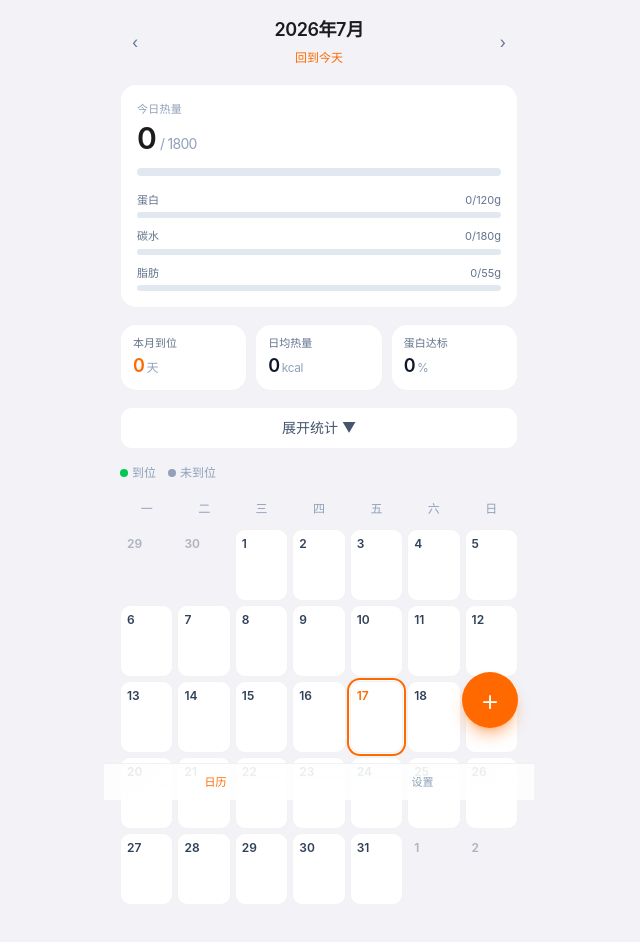
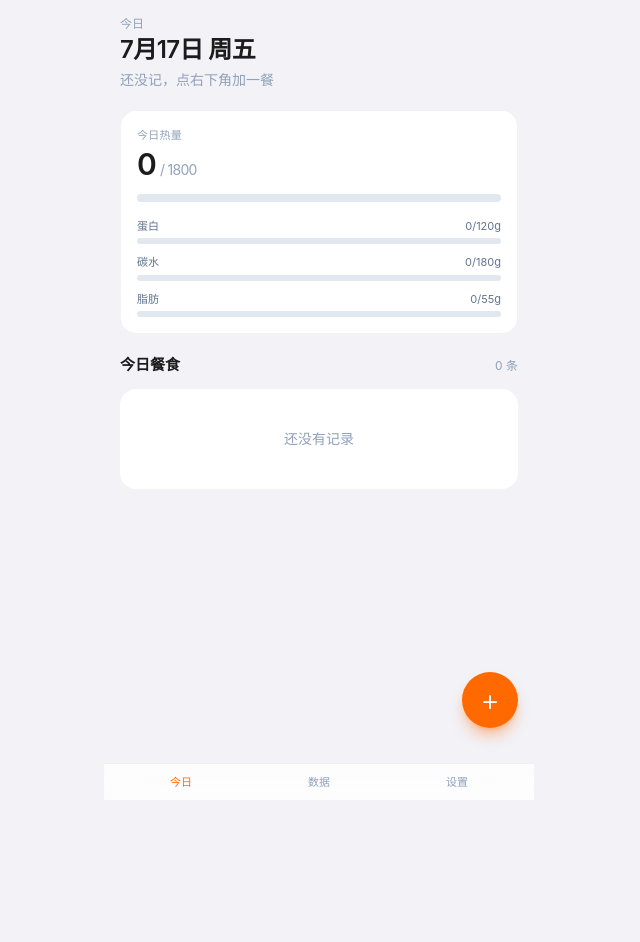
Before and after one commit to Dewyue/diet-log, a React (Vite) app: page / in a window 1280 px wide. Shown: the top 942 px of the page, without its empty margins (321-961 px from the left). After the commit the page ends 800 px from the top, so only its background shows below. Built offline with nearby package versions, Linux system fonts and the light colour scheme.

Commit message:
Split today home from calendar analytics page
Make the main tab focus on today's nutrition and meal timeline; move calendar and charts to a Data tab.

Co-authored-by: Cursor <cursoragent@cursor.com>

```diff
--- a/src/App.tsx
+++ b/src/App.tsx
@@ -1,11 +1,13 @@
 import { NavLink, Route, Routes } from 'react-router-dom'
 import CalendarPage from './pages/CalendarPage'
 import SettingsPage from './pages/SettingsPage'
+import TodayPage from './pages/TodayPage'
 
 function NavItem({ to, label }: { to: string; label: string }) {
   return (
     <NavLink
       to={to}
+      end={to === '/'}
       className={({ isActive }) =>
         [
           'flex flex-1 flex-col items-center gap-0.5 py-2.5 text-[11px] font-medium transition',
@@ -25,14 +27,16 @@ export default function App() {
     <div className="mx-auto flex min-h-full max-w-[430px] flex-col">
       <main className="flex-1 px-4 pb-24 pt-4">
         <Routes>
-          <Route path="/" element={<CalendarPage />} />
+          <Route path="/" element={<TodayPage />} />
+          <Route path="/calendar" element={<CalendarPage />} />
           <Route path="/settings" element={<SettingsPage />} />
         </Routes>
       </main>
 
       <nav className="fixed bottom-0 left-1/2 z-40 w-full max-w-[430px] -translate-x-1/2 border-t border-black/5 bg-white/80 backdrop-blur-xl dark:border-white/10 dark:bg-black/80">
         <div className="flex px-2 pb-[env(safe-area-inset-bottom)]">
-          <NavItem to="/" label="日历" />
+          <NavItem to="/" label="今日" />
+          <NavItem to="/calendar" label="数据" />
           <NavItem to="/settings" label="设置" />
         </div>
       </nav>
--- a/src/components/DaySheet.tsx
+++ b/src/components/DaySheet.tsx
@@ -315,7 +315,7 @@ function MacroField({
   )
 }
 
-function RecordItem({
+function MealRecordItem({
   record,
   onEdit,
   onDelete,
@@ -359,20 +359,31 @@ function RecordItem({
   )
 }
 
+export { MealRecordItem }
+
 interface DaySheetProps {
   date: string
   onClose: () => void
   /** Open directly on the add form (e.g. FAB quick log) */
   startInAdd?: boolean
+  /** Open directly on the edit form for this entry */
+  editEntry?: FoodEntry
 }
 
-export function DaySheet({ date, onClose, startInAdd = false }: DaySheetProps) {
+export function DaySheet({
+  date,
+  onClose,
+  startInAdd = false,
+  editEntry,
+}: DaySheetProps) {
   const entries = useEntriesByDate(date)
   const targets = useTargets()
-  const [mode, setMode] = useState<'list' | 'add' | 'edit'>(
-    startInAdd ? 'add' : 'list',
-  )
-  const [editing, setEditing] = useState<FoodEntry | null>(null)
+  const [mode, setMode] = useState<'list' | 'add' | 'edit'>(() => {
+    if (editEntry) return 'edit'
+    if (startInAdd) return 'add'
+    return 'list'
+  })
+  const [editing, setEditing] = useState<FoodEntry | null>(editEntry ?? null)
 
   const grouped = useMemo(() => {
     const map = new Map<MealType, FoodEntry[]>()
@@ -433,7 +444,7 @@ export function DaySheet({ date, onClose, startInAdd = false }: DaySheetProps) {
               return (
                 <div key={meal} className="space-y-2">
                   {list.map((record) => (
-                    <RecordItem
+                    <MealRecordItem
                       key={record.id}
                       record={record}
                       onEdit={() => {
--- a/src/pages/CalendarPage.tsx
+++ b/src/pages/CalendarPage.tsx
@@ -1,37 +1,19 @@
 import { useMemo, useState } from 'react'
 import { DaySheet } from '../components/DaySheet'
-import DayProgress from '../components/DayProgress'
 import MonthCalendar from '../components/MonthCalendar'
 import StatsCharts, { StatsSummary } from '../components/StatsCharts'
-import { useEntriesByMonth, useTargets, groupByDate } from '../hooks/useEntries'
-import { formatDate, formatMonthLabel } from '../lib/dates'
+import { useEntriesByMonth, useTargets } from '../hooks/useEntries'
+import { formatMonthLabel } from '../lib/dates'
 
 export default function CalendarPage() {
   const now = new Date()
   const [year, setYear] = useState(now.getFullYear())
   const [month, setMonth] = useState(now.getMonth() + 1)
   const [selectedDate, setSelectedDate] = useState<string | null>(null)
-  const [startInAdd, setStartInAdd] = useState(false)
-  const [statsExpanded, setStatsExpanded] = useState(false)
-
-  const openDay = (date: string, add = false) => {
-    setStartInAdd(add)
-    setSelectedDate(date)
-  }
-
-  const quickAddToday = () => {
-    const t = new Date()
-    setYear(t.getFullYear())
-    setMonth(t.getMonth() + 1)
-    openDay(formatDate(t), true)
-  }
+  const [statsExpanded, setStatsExpanded] = useState(true)
 
   const { entries } = useEntriesByMonth(year, month)
   const targets = useTargets()
-  const today = formatDate(new Date())
-  const byDate = groupByDate(entries)
-  const todayEntries = byDate.get(today) ?? []
-
   const monthLabel = useMemo(() => formatMonthLabel(year, month), [year, month])
 
   const goPrevMonth = () => {
@@ -60,6 +42,11 @@ export default function CalendarPage() {
 
   return (
     <div className="space-y-4">
+      <header>
+        <h1 className="text-2xl font-semibold tracking-tight">数据</h1>
+        <p className="mt-1 text-sm text-slate-400">按月查看日历与营养趋势</p>
+      </header>
+
       <div className="flex items-center justify-between">
         <button
           type="button"
@@ -69,13 +56,13 @@ export default function CalendarPage() {
           ‹
         </button>
         <div className="text-center">
-          <h1 className="text-lg font-semibold tracking-tight">{monthLabel}</h1>
+          <p className="text-lg font-semibold tracking-tight">{monthLabel}</p>
           <button
             type="button"
             onClick={goToday}
             className="text-xs font-medium text-orange-500"
           >
-            回到今天
+            回到本月
           </button>
         </div>
         <button
@@ -86,10 +73,6 @@ export default function CalendarPage() {
           ›
         </button>
       </div>
-
-      {year === now.getFullYear() && month === now.getMonth() + 1 && (
-        <DayProgress entries={todayEntries} targets={targets} />
-      )}
 
       <StatsSummary entries={entries} targets={targets} />
 
@@ -123,28 +106,11 @@ export default function CalendarPage() {
         month={month}
         entries={entries}
         targets={targets}
-        onSelectDate={(date) => openDay(date)}
+        onSelectDate={setSelectedDate}
       />
 
-      <button
-        type="button"
-        onClick={quickAddToday}
-        aria-label="快速记录今天"
-        className="fixed bottom-[calc(4.5rem+env(safe-area-inset-bottom))] right-[max(1rem,calc(50%-215px+1rem))] z-30 flex h-14 w-14 items-center justify-center rounded-full bg-orange-500 text-3xl font-light leading-none text-white shadow-lg shadow-orange-500/40 transition active:scale-95"
-      >
-        +
-      </button>
-
       {selectedDate && (
-        <DaySheet
-          key={`${selectedDate}-${startInAdd ? 'add' : 'list'}`}
-          date={selectedDate}
-          startInAdd={startInAdd}
-          onClose={() => {
-            setSelectedDate(null)
-            setStartInAdd(false)
-          }}
-        />
+        <DaySheet date={selectedDate} onClose={() => setSelectedDate(null)} />
       )}
     </div>
   )
--- /dev/null
+++ b/src/pages/TodayPage.tsx
@@ -0,0 +1,117 @@
+import { useMemo, useState } from 'react'
+import { DaySheet, MealRecordItem } from '../components/DaySheet'
+import DayProgress from '../components/DayProgress'
+import { deleteEntry, notifyLocalStorageChange } from '../db'
+import { useEntriesByDate, useTargets } from '../hooks/useEntries'
+import { computeDailyStatus } from '../lib/dailyStatus'
+import { formatDate, formatDisplayDate } from '../lib/dates'
+import type { FoodEntry } from '../types'
+
+export default function TodayPage() {
+  const today = formatDate(new Date())
+  const entries = useEntriesByDate(today)
+  const targets = useTargets()
+  const status = computeDailyStatus(entries, targets)
+
+  const [sheetOpen, setSheetOpen] = useState(false)
+  const [startInAdd, setStartInAdd] = useState(false)
+  const [editEntry, setEditEntry] = useState<FoodEntry | null>(null)
+
+  const timeline = useMemo(
+    () => [...entries].sort((a, b) => a.createdAt - b.createdAt),
+    [entries],
+  )
+
+  const openAdd = () => {
+    setEditEntry(null)
+    setStartInAdd(true)
+    setSheetOpen(true)
+  }
+
+  const openEdit = (entry: FoodEntry) => {
+    setStartInAdd(false)
+    setEditEntry(entry)
+    setSheetOpen(true)
+  }
+
+  const closeSheet = () => {
+    setSheetOpen(false)
+    setStartInAdd(false)
+    setEditEntry(null)
+  }
+
+  const handleDelete = async (id: string) => {
+    if (!confirm('删除这条？')) return
+    try {
+      await deleteEntry(id)
+      notifyLocalStorageChange()
+    } catch {
+      alert('删除失败')
+    }
+  }
+
+  return (
+    <div className="space-y-5">
+      <header>
+        <p className="text-xs font-medium text-slate-400">今日</p>
+        <h1 className="mt-0.5 text-2xl font-semibold tracking-tight">
+          {formatDisplayDate(today)}
+        </h1>
+        <p className="mt-1 text-sm text-slate-400">
+          {entries.length === 0
+            ? '还没记，点右下角加一餐'
+            : status.onTrack
+              ? '已到位'
+              : status.gaps.length > 0
+                ? status.gaps.join(' · ')
+                : '未到位'}
+        </p>
+      </header>
+
+      <DayProgress entries={entries} targets={targets} />
+
+      <section className="space-y-3">
+        <div className="flex items-baseline justify-between">
+          <h2 className="text-[15px] font-semibold">今日餐食</h2>
+          <span className="text-xs text-slate-400">{timeline.length} 条</span>
+        </div>
+
+        {timeline.length === 0 ? (
+          <p className="rounded-2xl bg-white py-10 text-center text-sm text-slate-400 dark:bg-[#1c1c1e]">
+            还没有记录
+          </p>
+        ) : (
+          <div className="space-y-2">
+            {timeline.map((record) => (
+              <MealRecordItem
+                key={record.id}
+                record={record}
+                onEdit={() => openEdit(record)}
+                onDelete={() => handleDelete(record.id)}
+              />
+            ))}
+          </div>
+        )}
+      </section>
+
+      <button
+        type="button"
+        onClick={openAdd}
+        aria-label="快速记录今天"
+        className="fixed bottom-[calc(4.5rem+env(safe-area-inset-bottom))] right-[max(1rem,calc(50%-215px+1rem))] z-30 flex h-14 w-14 items-center justify-center rounded-full bg-orange-500 text-3xl font-light leading-none text-white shadow-lg shadow-orange-500/40 transition active:scale-95"
+      >
+        +
+      </button>
+
+      {sheetOpen && (
+        <DaySheet
+          key={`today-${startInAdd ? 'add' : editEntry?.id ?? 'list'}`}
+          date={today}
+          startInAdd={startInAdd}
+          editEntry={editEntry ?? undefined}
+          onClose={closeSheet}
+        />
+      )}
+    </div>
+  )
+}
```
